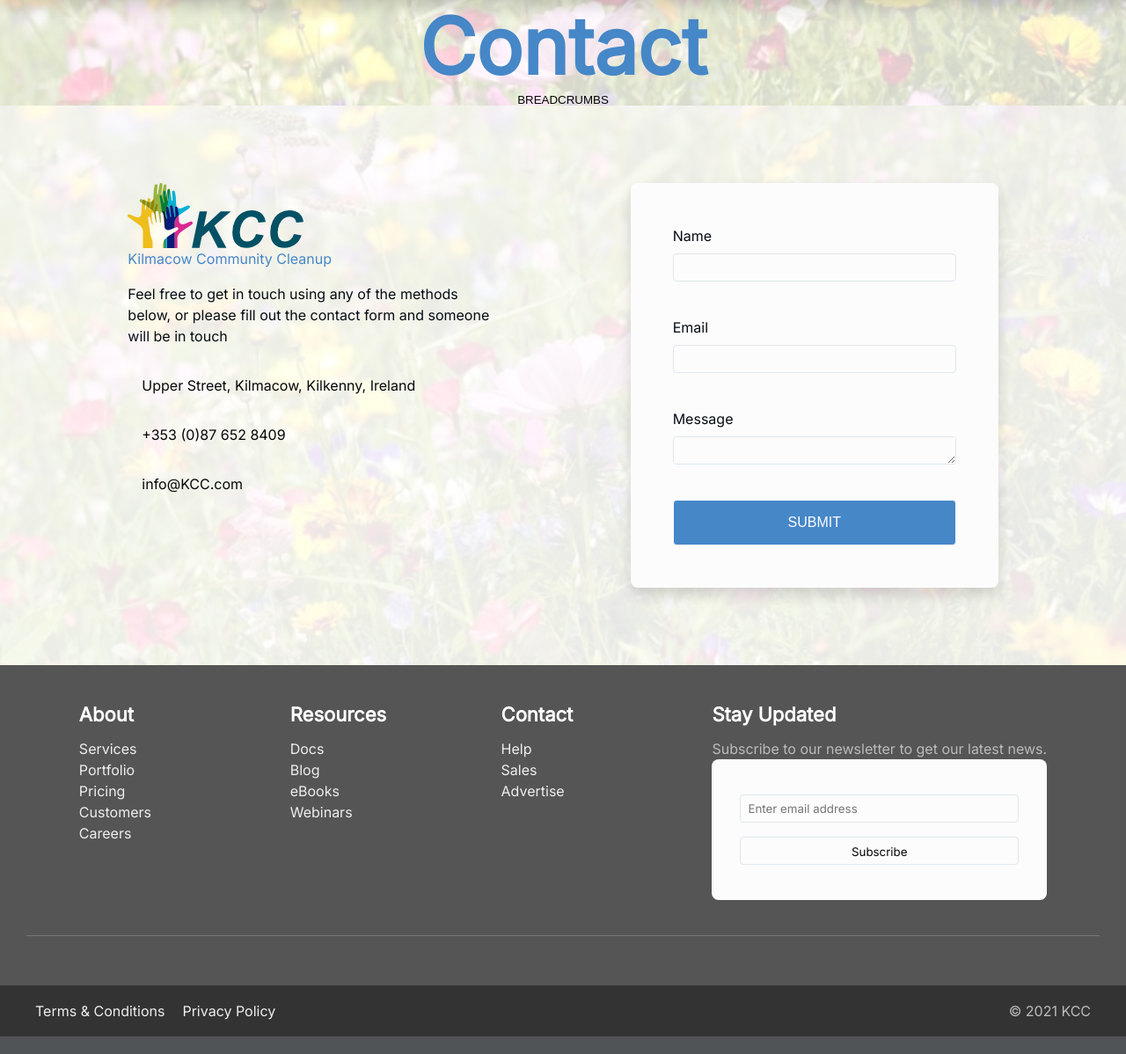
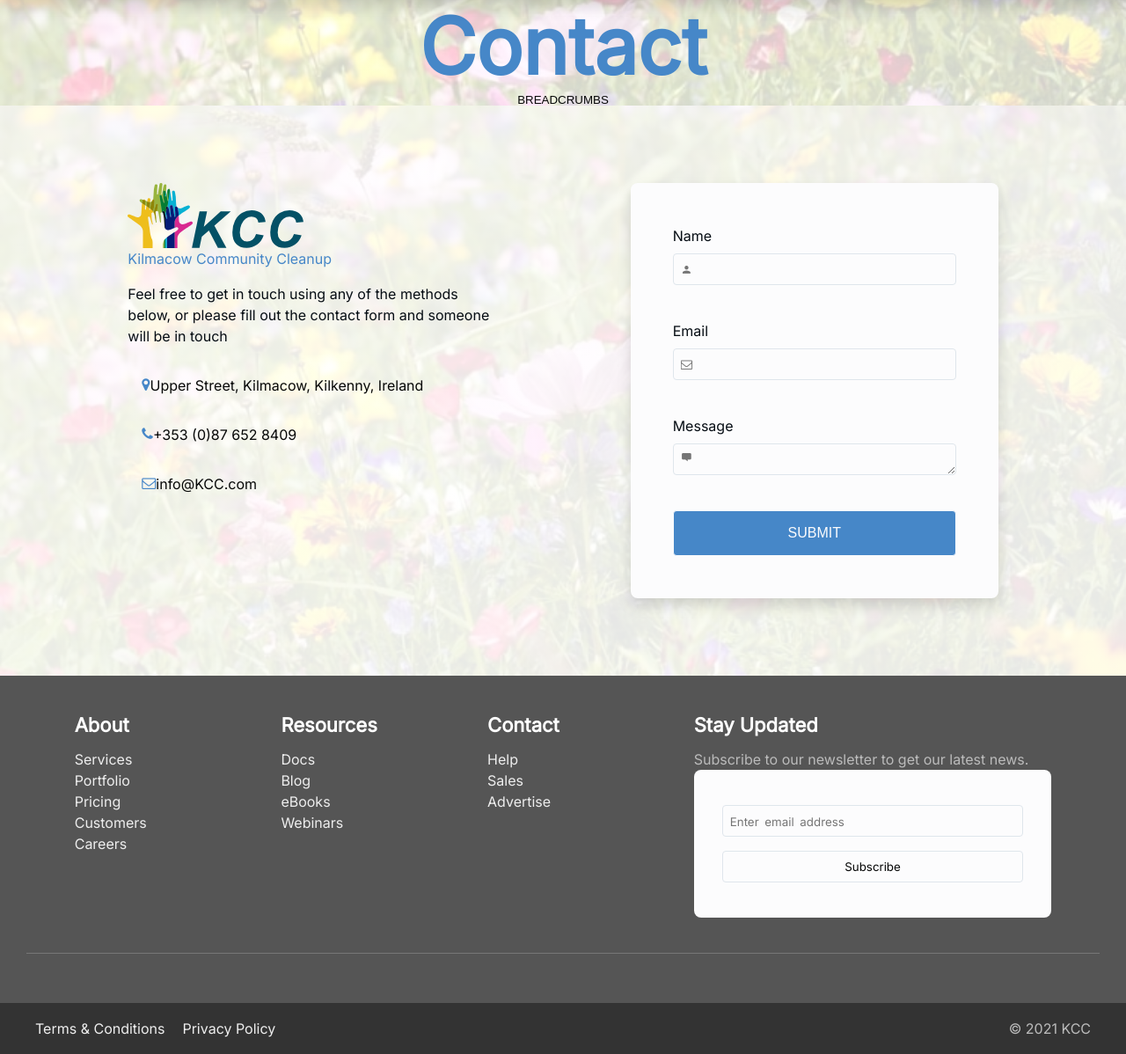
Before and after one commit to Code-Institute-Submissions/edwarddoyle-CI-MS4, a Django app: page /contact/ in a window 1280 px wide. Shown: the part 80-1278 px from the top of the page at 88% size. Run offline with Django 3.2, Linux system fonts and the light colour scheme; some libraries are stand-ins or nearby versions.

Commit message:
Add icons

```diff
--- a/home/templates/home/contact.html
+++ b/home/templates/home/contact.html
@@ -32,7 +32,7 @@
             and someone will be in touch
          </p>
          <ol>
-            <li><i class="icon-address"></i><a href="https://goo.gl/maps/9qtGHBhNHKh1PEat9" target="_blank">Upper Street,
+            <li><i class="icon-location"></i><a href="https://goo.gl/maps/9qtGHBhNHKh1PEat9" target="_blank">Upper Street,
                Kilmacow, Kilkenny, Ireland</a>
             </li>
             <li><i class="icon-phone"></i><a href="tel:+353 (0)876528409">+353 (0)87 652 8409</a></li>
@@ -58,17 +58,17 @@
             <ol>
                <li>
                   <label for="name">Name</label>
-                  <input type="text" name="name" id="name" placeholder="&#xe90d;" autocomplete="off" autocorrect="off"
+                  <input type="text" name="name" id="name" placeholder="&#xe90b;" autocomplete="off" autocorrect="off"
                      autocapitalize="none" spellcheck="false" required />
                   <p></p>
                </li>
                <li>
                   <label for="email">Email</label>
-                  <input type="email" name="email" id="email" placeholder="&#xe905;" autocomplete="off" required />
+                  <input type="email" name="email" id="email" placeholder="&#xe908;" autocomplete="off" required />
                </li>
                <li>
                   <label for="message">Message</label>
-                  <textarea form="contactForm" type="text" name="message" id="message" placeholder="&#xe90c;" rows="4"
+                  <textarea form="contactForm" type="text" name="message" id="message" placeholder="&#xe90a;" rows="4"
                      wrap="soft" required></textarea>
                   <p class="formMsg"></p>
                </li>
--- a/static/css/style.css
+++ b/static/css/style.css
@@ -64,6 +64,72 @@
 
 
 /*    ----- Icons & Fonts -----    */
+@font-face {
+  font-family: 'icomoon';
+  src:  url('../icons/icomoon.eot?2a9iq1');
+  src:  url('../icons/icomoon.eot?2a9iq1#iefix') format('embedded-opentype'),
+    url('../icons/icomoon.ttf?2a9iq1') format('truetype'),
+    url('../icons/icomoon.woff?2a9iq1') format('woff'),
+    url('../icons/icomoon.svg?2a9iq1#icomoon') format('svg');
+  font-weight: normal;
+  font-style: normal;
+  font-display: block;
+}
+
+[class^="icon-"], [class*=" icon-"] {
+  /* use !important to prevent issues with browser extensions that change fonts */
+  font-family: 'icomoon' !important;
+  font-style: normal;
+  font-weight: normal;
+  font-variant: normal;
+  text-transform: none;
+  line-height: 1;
+
+  /* Better Font Rendering =========== */
+  -webkit-font-smoothing: antialiased;
+  -moz-osx-font-smoothing: grayscale;
+}
+.icon-person:before {
+  content: "\e90b";
+}
+.icon-message:before {
+  content: "\e90a";
+}
+.icon-info:before {
+  content: "\e900";
+}
+.icon-search:before {
+  content: "\e909";
+}
+.icon-arrow-up:before {
+  content: "\e901";
+}
+.icon-up:before {
+  content: "\e902";
+}
+.icon-logout:before {
+  content: "\e903";
+}
+.icon-login:before {
+  content: "\e904";
+}
+.icon-basket:before {
+  content: "\e905";
+}
+.icon-phone:before {
+  content: "\e906";
+}
+.icon-location:before {
+  content: "\e907";
+}
+.icon-email:before {
+  content: "\e908";
+}
+
+
+
+
+
 h1 {
   font-size: 2rem;
 }
@@ -560,8 +626,8 @@ form li * {
 input,
 select,
 textarea {
-  padding: 0.5rem;
-  height: 2rem;
+  padding: 0rem 0.5rem;
+  height: 2.25rem;
   width: 100%;
   margin: 0.5rem 0;
   transition: 0.3s;
@@ -570,8 +636,28 @@ textarea {
   background: var(--surface2);
   border: thin solid var(--surface1);
   color: var(--text2);
-  font-family: "omc", "Inter";
+  font-family: "icomoon", "Inter";
 }
+textarea {
+  padding: 0.5rem;}
+.searchBar{
+  display: flex;
+  align-items: flex-end;
+  justify-content: end;
+  background: var(--surface1);
+}
+#searchProducts {     display: flex;
+  justify-content: space-evenly;
+  /* width: 50%; */
+  align-items: flex-end;
+  background: var(--surface1);
+  padding: 0;
+}
+input.filter, select.filter {
+  width: 250px;
+  margin: 1rem;
+}
+
 
 input:hover,
 textarea:hover,
```
Also changed, not shown: static/icons/icomoon.svg (added), static/icons/icomoon.ttf (added), static/icons/icomoon.woff (added).
